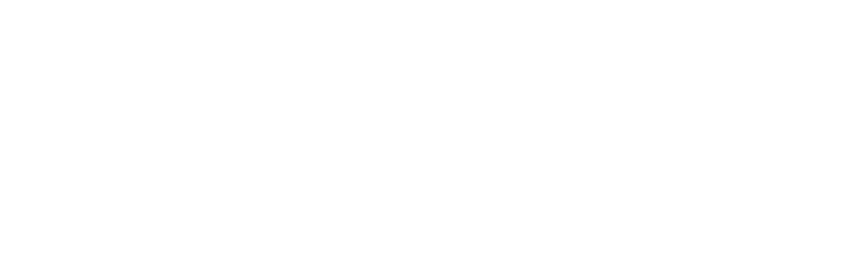
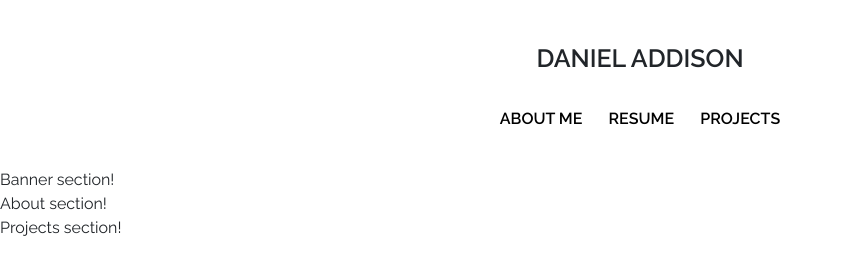
Before and after one commit to danieladdsn/por, a plain HTML site: page index.html in a window 1280 px wide. Shown: the whole page, without its empty margins (0-843 px from the left). Drawn offline with nearby package versions, Linux system fonts and the light colour scheme.

Commit message:
added basic html structure.

```diff
--- a/index.html
+++ b/index.html
@@ -6,6 +6,7 @@
       <!-- CSS Files -->
       <link rel="stylesheet" type="text/css" href="assets/css/bootstrap.min.css">
       <link rel="stylesheet" type="text/css" href="assets/css/style.css">
+      <link href="https://fonts.googleapis.com/css?family=Montserrat|Raleway:400,600" rel="stylesheet">
       <!-- JS Files -->
       <script src="assets/js/jquery-3.2.1.min.js"></script>
       <script src="https://cdnjs.cloudflare.com/ajax/libs/popper.js/1.11.0/umd/popper.min.js"
@@ -15,7 +16,35 @@
 </head>
 
 <body>
-
+      <!-- ===================== -->
+      <!--     NAME SECTION      -->
+      <!-- ===================== -->
+      <section id="name">
+            <h1>DANIEL ADDISON</h1>
+            <ul>
+                  <li><button>about me</button></li>
+                  <li><button>resume</button></li>
+                  <li><button>projects</button></li>
+                  <ul>
+      </section>
+      <!-- ===================== -->
+      <!--    BANNER SECTION     -->
+      <!-- ===================== -->
+      <section id="banner">
+            Banner section!
+      </section>
+      <!-- ===================== -->
+      <!--     ABOUT SECTION     -->
+      <!-- ===================== -->
+      <section id="about">
+            About section!
+      </section>
+      <!-- ===================== -->
+      <!--   PROJECTS SECTION    -->
+      <!-- ===================== -->
+      <section id="projects">
+            Projects section!
+      </section>
       <!-- Your Personal JS file -->
       <script src="assets/js/script.js"></script>
 </body>
```
